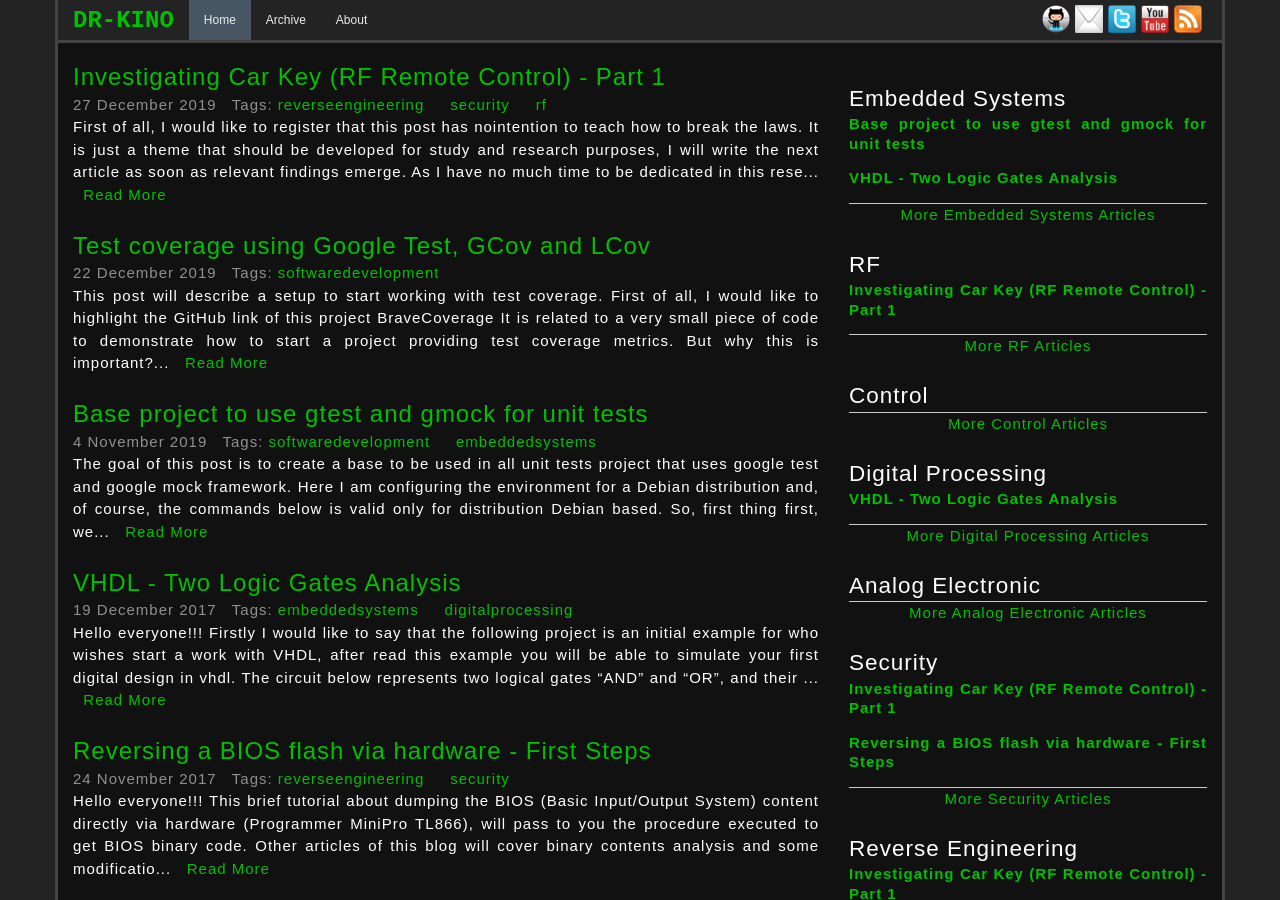
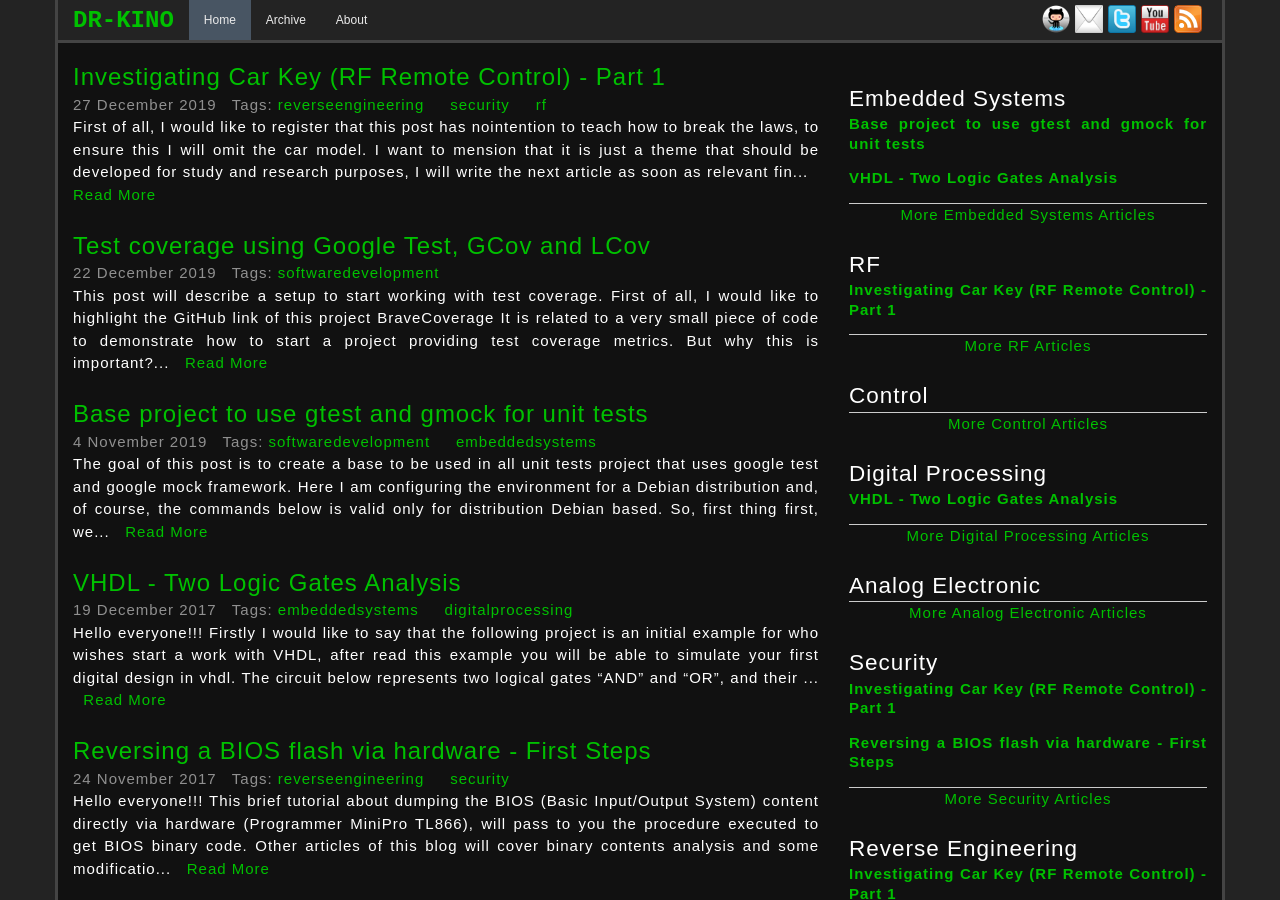
Before and after one commit to dr-kino/dr-kino.github.io, a Jekyll site: the page built from index.html, in a window 1280 px wide and 900 px high. Built offline with Jekyll 4.4.1, drawn with Linux system fonts in a browser that asks for light colours; nearby versions of some CDN libraries; comment, search, counter and statistics services are not loaded; part of the change alters nothing that is shown.

```diff
--- a/_posts/2019-12-27-Investigating-Car-Key-Control.markdown
+++ b/_posts/2019-12-27-Investigating-Car-Key-Control.markdown
@@ -11,7 +11,26 @@ author:
 licence: cc_attrib
 ---
 
-First of all, I would like to register that this post has nointention to teach how to break the laws. It is just a theme that should be developed for study and research purposes, I will write the next article as soon as relevant findings emerge. As I have no much time to be dedicated in this research, maybe it will take long time until next publication, because of this the current article will talsk a little bit about some tools devoted to Software Defined Radio.
+First of all, I would like to register that this post has nointention to teach how to break the laws, to ensure this I will omit the car model. I want to mension that it is just a theme that should be developed for study and research purposes, I will write the next article as soon as relevant findings emerge. As I have no much time to be dedicated in this research, maybe it will take long time until next publication, because of this the current article will talsk a little bit about some tools devoted to Software Defined Radio, this way you can start your proper research related to SDR.
+
+To write this post I am using the [HackRF One](https://greatscottgadgets.com/hackrf/one/) as a hadrware to interfaces with real world. The main characteristics of the HackRF hardware/project are:
+
+    * 1 MHz to 6 GHz operating frequency
+    * half-duplex transceiver
+    * up to 20 million samples per second
+    * 8-bit quadrature samples (8-bit I and 8-bit Q)
+    * compatible with GNU Radio, SDR#, and more
+    * software-configurable RX and TX gain and baseband filter
+    * software-controlled antenna port power (50 mA at 3.3 V)
+    * SMA female antenna connector
+    * SMA female clock input and output for synchronization
+    * convenient buttons for programming
+    * internal pin headers for expansion
+    * Hi-Speed USB 2.0
+    * USB-powered
+    * open source hardware
+
+<img src="/images/posts/00006-E.png" />
 
 <img src="/images/posts/00006-A.png" />
 
```
Also changed, not shown: 1 other file.
